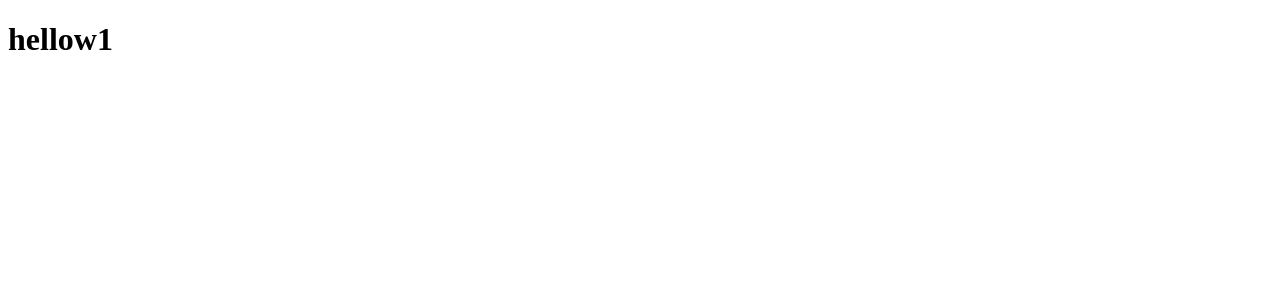
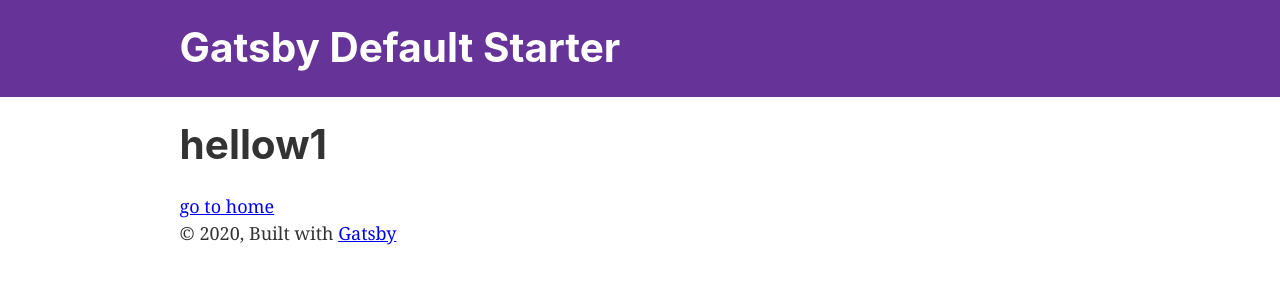
Before and after one commit to dhantosy/udemy-courses, a Gatsby site in the folder gatsby-masterclass/gatsby-garb/: page /page-3 in a window 1280 px wide. Built offline with nearby package versions, Linux system fonts and the light colour scheme; Gatsby itself is replaced by a stand-in of ours.

Commit message:
import layout and use link

```diff
--- a/gatsby-masterclass/gatsby-garb/src/pages/page-3.js
+++ b/gatsby-masterclass/gatsby-garb/src/pages/page-3.js
@@ -1,7 +1,10 @@
 import React from 'react';
+import Layout from '../components/layout';
+import { Link } from 'gatsby';
 
 export default () => (
-  <div>
+  <Layout>
     <h1>hellow1</h1>
-  </div>
+    <Link to='/'>go to home</Link>
+  </Layout>
 )
```
